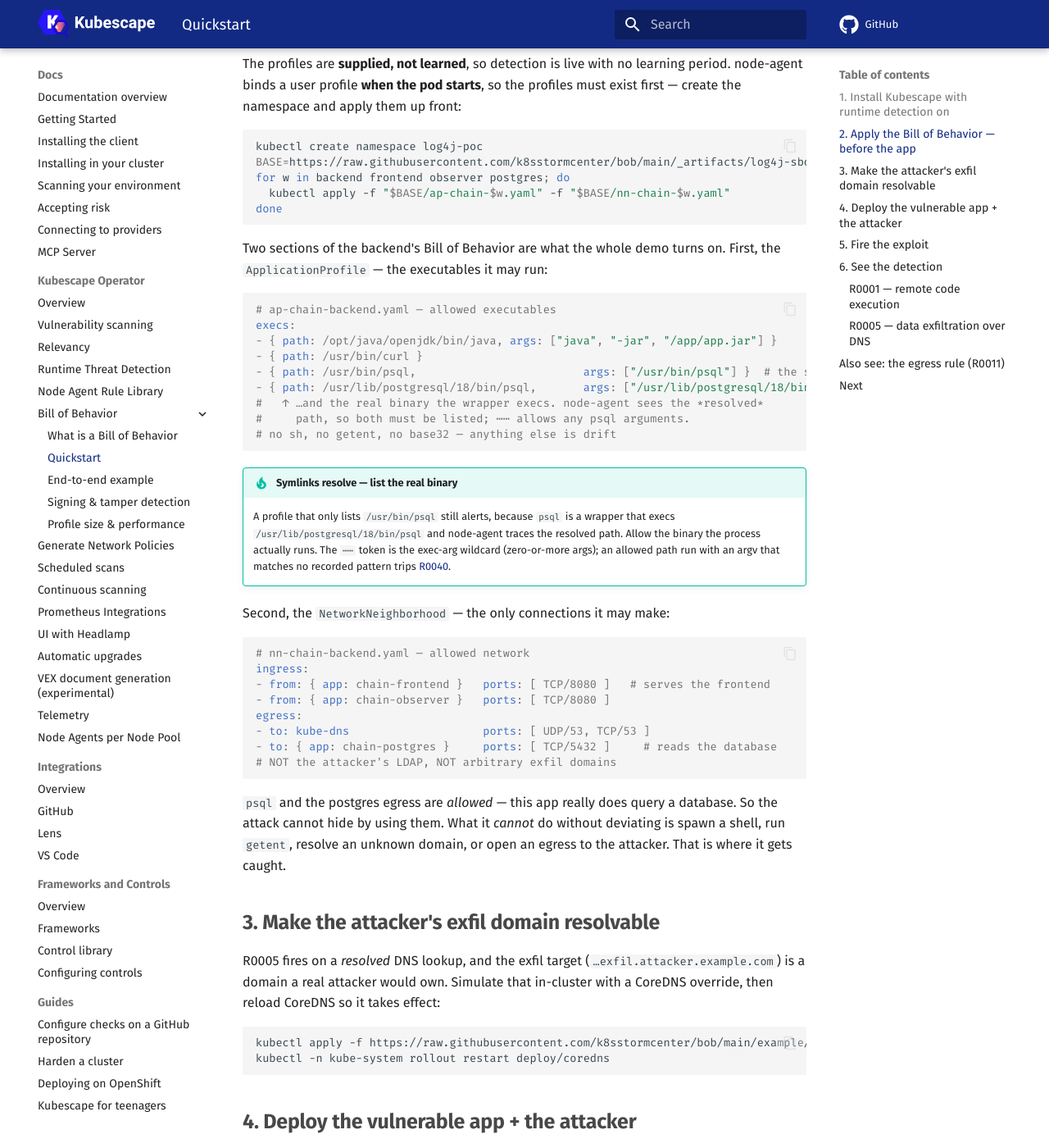
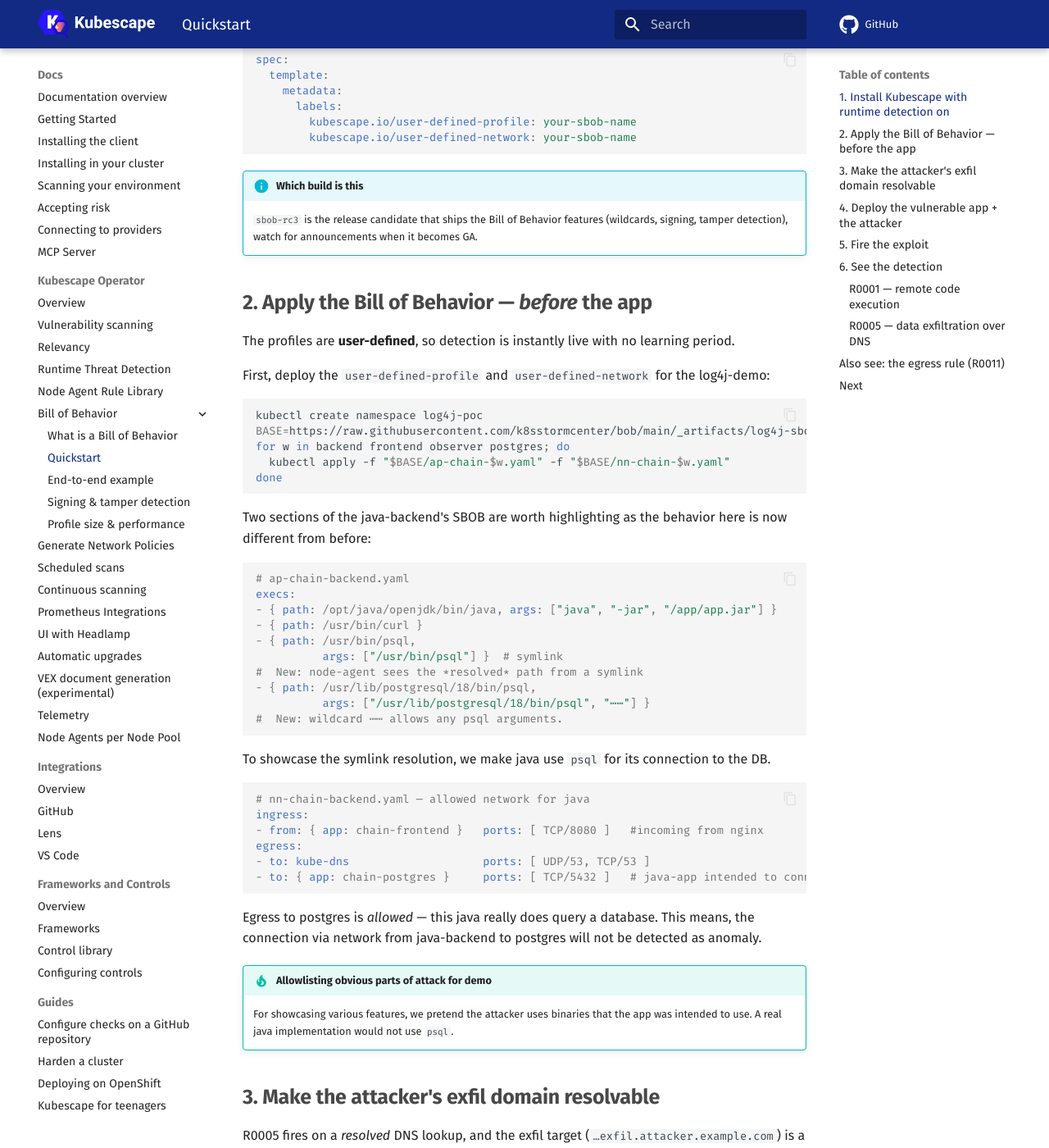
Before and after one commit to kubescape/kubescape.io, an MkDocs documentation site: the page built from docs/docs/operator/bill-of-behavior/quickstart.md, in a window 1280 px wide and 1400 px high, scrolled down 1390 px. Shown: the whole window at 82% size. Built offline with MkDocs 1.6.1 and Material for MkDocs 9.7.7, drawn with Linux system fonts in a browser that asks for light colours; comment, search, counter and statistics services are not loaded; some of the changed text lies outside the part shown.

Commit message:
docs(quickstart): scenario B/C footnote (§4) + copy-paste attack curl (§5)
Signed-off-by: entlein <einentlein@gmail.com>

````diff
--- a/docs/docs/operator/bill-of-behavior/quickstart.md
+++ b/docs/docs/operator/bill-of-behavior/quickstart.md
@@ -1,22 +1,25 @@
 # Quickstart
 
-Kubescape catching a live Log4Shell RCE — a shell spawned by a JVM worker thread, then its recon and
-exfiltration children, every one of them outside the workload's declared Bill of Behavior:
+Here, Kubescape uses an SBOB to catch a live Log4Shell RCE — a shell spawned by a JVM worker thread, its pivot and
+exfiltration children, every one of them outside the workload's declared Software Bill of Behavior:
 
 ![Kubescape detecting a Log4Shell RCE against a Bill of Behavior](l4j-detection.gif)
 
-This page reproduces exactly that, end to end, using the public
-[`log4j-chain`](https://github.com/k8sstormcenter/bob/tree/main/example/log4j-chain) demo — a
-`frontend → backend → postgres` app whose backend runs a vulnerable `log4j`. Every manifest is
-applied straight from GitHub; you only need to read the few lines that matter.
+We published a *"harmless"* demo of
+[`log4shell`](https://github.com/k8sstormcenter/bob/tree/main/example/log4j-chain) — a
+`frontend → java-backend → postgres` deployment, while mocking the `external payload` and the `exfiltration domain`.
+The standard chaining injects a `jndi` string via http, that gets resolved to an `ldap` server, from which a `jar` file is downloaded that drops into a shell,
+our chain continues to connect to postgres via `psql` and to exfiltrate the `base32` encoded stolen data.
+
 
 !!! note "What you need"
-    - A Kubernetes cluster and `kubectl`.
-    - `helm`.
+    - A throwaway Kubernetes cluster (do NOT use in a real environment).
+    - `helm` and `kubectl`
+    - the dns-mock will configure your core-dns, this is an exfiltration showcase that may leave your cluster misconfigured.
 
 ## 1. Install Kubescape with runtime detection on
 
-The `sbob-rc3` chart ships as a **GitHub release asset** (there is no Helm repo yet):
+The `sbob-rc3` chart currently ships as a **fork release**  and you need the `Kubescape Node-agent` and `Kubescape Storage` component
 
 ```bash
 CHART=https://github.com/k8sstormcenter/helm-charts/releases/download/kubescape-operator-1.40.3-sbob-rc3.1/kubescape-operator-1.40.3-sbob-rc3.1.tgz
@@ -27,20 +30,31 @@
   --set alertCRD.installDefault=true
 ```
 
-Node-agent writes alerts to **stdout** by default — read them with `kubectl logs`. (It can also push
-to Alertmanager, syslog, or HTTP, but that's not needed here.) This walkthrough covers **R0001** (RCE)
-and **R0005** (DNS exfil), which reproduce turnkey; the egress rule **R0011** needs an external
-attacker and is covered in [Also see R0011](#also-see-the-egress-rule-r0011) at the end.
+Node-agent writes alerts to **stdout** by default — read them with `kubectl logs`.
+This walkthrough covers **R0001** (Unknown process executed), you should note that the network alerts often depend on actual resolution.
+So **R0005** (DNS exfil) and **R0011** (Unexpected egress) needs an external connection and is covered in the [last paragraph](#also-see-the-egress-rule-r0011).
+
+
+As long as we havnt migrated to Containerprofiles, the general pattern is to ensure that sbobs of `your-sbob-name` exist and to bind
+them via labels on each pod
+```yaml
+spec:
+  template:
+    metadata:
+      labels:
+        kubescape.io/user-defined-profile: your-sbob-name
+        kubescape.io/user-defined-network: your-sbob-name
+```
 
 !!! info "Which build is this"
     `sbob-rc3` is the release candidate that ships the Bill of Behavior features (wildcards, signing,
-    tamper detection) from `ghcr.io/k8sstormcenter/{storage,node-agent}`.
+    tamper detection), watch for announcements when it becomes GA.
 
 ## 2. Apply the Bill of Behavior — *before* the app
 
-The profiles are **supplied, not learned**, so detection is live with no learning period. node-agent
-binds a user profile **when the pod starts**, so the profiles must exist first — create the namespace
-and apply them up front:
+The profiles are **user-defined**, so detection is instantly live with no learning period.
+
+First, deploy the `user-defined-profile` and `user-defined-network` for the log4j-demo:
 
 ```bash
 kubectl create namespace log4j-poc
@@ -50,44 +64,45 @@
 done
 ```
 
-Two sections of the backend's Bill of Behavior are what the whole demo turns on. First, the
-`ApplicationProfile` — the executables it may run:
+Two sections of the java-backend's SBOB are worth highlighting as the behavior here is now different from before:
 
 ```yaml
-# ap-chain-backend.yaml — allowed executables
+# ap-chain-backend.yaml
 execs:
 - { path: /opt/java/openjdk/bin/java, args: ["java", "-jar", "/app/app.jar"] }
 - { path: /usr/bin/curl }
-- { path: /usr/bin/psql,                         args: ["/usr/bin/psql"] }  # the symlink…
-- { path: /usr/lib/postgresql/18/bin/psql,       args: ["/usr/lib/postgresql/18/bin/psql", "⋯⋯"] }
-#   ↑ …and the real binary the wrapper execs. node-agent sees the *resolved*
-#     path, so both must be listed; ⋯⋯ allows any psql arguments.
-# no sh, no getent, no base32 — anything else is drift
+- { path: /usr/bin/psql,
+          args: ["/usr/bin/psql"] }  # symlink
+#  New: node-agent sees the *resolved* path from a symlink
+- { path: /usr/lib/postgresql/18/bin/psql,
+          args: ["/usr/lib/postgresql/18/bin/psql", "⋯⋯"] }
+#  New: wildcard ⋯⋯ allows any psql arguments.
+```
+To showcase the symlink resolution, we make java use `psql` for its connection to the DB.
+
+<!-- !!! tip "NEW: Symlinks resolve and list the real binary"
+    A profile that only lists `/usr/bin/psql` still alerts, because `psql` is a wrapper that execs `/usr/lib/postgresql/18/bin/psql`
+    and node-agent traces the resolved path. Allow the binary the process actually runs. The `⋯⋯` token is the
+    exec-arg wildcard (zero-or-more args); an allowed path run with an argv that matches
+    no recorded pattern trips [R0040](../node-agent-rule-library.md). -->
+
+
+```yaml
+# nn-chain-backend.yaml — allowed network for java
+ingress:
+- from: { app: chain-frontend }   ports: [ TCP/8080 ]   #incoming from nginx
+egress:
+- to: kube-dns                    ports: [ UDP/53, TCP/53 ]
+- to: { app: chain-postgres }     ports: [ TCP/5432 ]   # java-app intended to connect to DB
 ```
 
-!!! tip "Symlinks resolve — list the real binary"
-    A profile that only lists `/usr/bin/psql` still alerts, because `psql` is a
-    wrapper that execs `/usr/lib/postgresql/18/bin/psql` and node-agent traces the
-    resolved path. Allow the binary the process actually runs. The `⋯⋯` token is the
-    exec-arg wildcard (zero-or-more args); an allowed path run with an argv that matches
-    no recorded pattern trips [R0040](../node-agent-rule-library.md).
+Egress to postgres is *allowed* — this java really does query a database. This means, the connection via network from java-backend to postgres
+will not be detected as anomaly.
 
-Second, the `NetworkNeighborhood` — the only connections it may make:
 
-```yaml
-# nn-chain-backend.yaml — allowed network
-ingress:
-- from: { app: chain-frontend }   ports: [ TCP/8080 ]   # serves the frontend
-- from: { app: chain-observer }   ports: [ TCP/8080 ]
-egress:
-- to: kube-dns                    ports: [ UDP/53, TCP/53 ]
-- to: { app: chain-postgres }     ports: [ TCP/5432 ]     # reads the database
-# NOT the attacker's LDAP, NOT arbitrary exfil domains
-```
-
-`psql` and the postgres egress are *allowed* — this app really does query a database. So the attack
-cannot hide by using them. What it *cannot* do without deviating is spawn a shell, run `getent`,
-resolve an unknown domain, or open an egress to the attacker. That is where it gets caught.
+!!! tip "Allowlisting obvious parts of attack for demo"
+    For showcasing various features, we pretend the attacker uses binaries that the app was intended to use. A real java implementation
+    would not use `psql`.
 
 ## 3. Make the attacker's exfil domain resolvable
 
@@ -99,12 +114,15 @@
 kubectl apply -f https://raw.githubusercontent.com/k8sstormcenter/bob/main/example/log4j-chain/exfil-dns.yaml
 kubectl -n kube-system rollout restart deploy/coredns
 ```
+!!! note " SKIP this in any cluster, you will not throw-away - this kaputts dns"
+
 
 ## 4. Deploy the vulnerable app + the attacker
 
-One manifest brings up the whole chain (`log4j-poc`) plus the in-cluster attacker (`attacker-ns`): a
-marshalsec LDAP server and a class-file HTTP server. Its pods carry the
-`kubescape.io/user-defined-profile` labels that bind the profiles from step 2 **at pod start**:
+Bring up the whole chain (`log4j-poc`)[^scenarios], with the pods labelled `user-defined-profile/network` to bind the profiles from step 2.
+The manifest also includes the in-cluster attacker: a marshalsec LDAP server and a class-file HTTP server.
+
+[^scenarios]: **B** `backend-b.yaml` — `ghcr.io/k8sstormcenter/log4j-chain-backend-contained@sha256:f71e03993fec4df6ea947eda235d072f5c37569491fd32512a6d793369852e35` · **C** `backend-c.yaml` — `ghcr.io/k8sstormcenter/log4j-chain-backend-patched@sha256:cf34e119b720b0a31b5e5d2a7ede0e61eea0c14105c88558d80e7fa2a062290a`
 
 ```bash
 kubectl apply -f https://raw.githubusercontent.com/k8sstormcenter/bob/main/example/log4j-chain/log4j-chain.yaml
@@ -112,7 +130,7 @@
 kubectl -n attacker-ns rollout status deploy/attacker --timeout=60s
 ```
 
-The one line that makes this exploitable is the backend's log4j (pinned to a verified digest):
+There are two non-vulnerable images in that registry, so you can contrast the detection. Choose the "vulnerable" one right now:
 
 ```yaml
 # backend container, in log4j-chain.yaml
@@ -121,12 +139,11 @@
 
 ## 5. Fire the exploit
 
-The attack pod sends the classic JNDI payload in a `User-Agent` header. Substitute the pod-name
-placeholder and apply it in one line:
+The attack pod sends the classic JNDI payload in a `User-Agent` header. It lands in `log4j-poc`:
 
 ```bash
 curl -sL https://raw.githubusercontent.com/k8sstormcenter/bob/main/example/log4j-chain/attack-pod.yaml \
-  | sed 's/attack-PLACEHOLDER/attack-a/' | kubectl apply -f -
+  | kubectl -n log4j-poc apply -f -
 ```
 
 The single line that is the attack:
````
